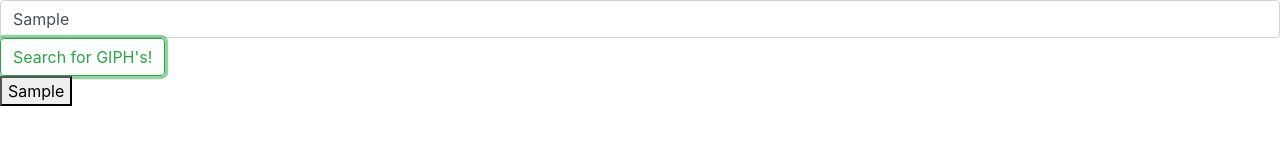
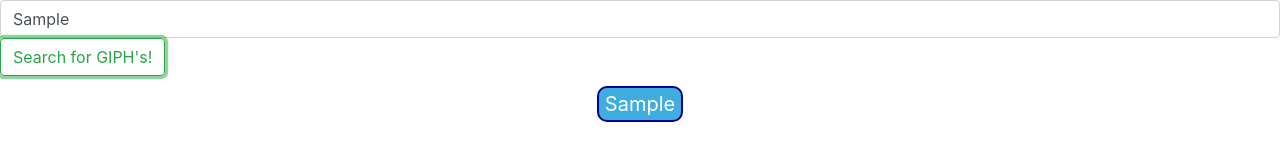
Before and after one commit to Btstark22/giphyapi, a plain HTML site: page index.html in a window 1280 px wide. Both pictures are taken after typing "Sample" into the empty fields and a click on the button "Search for GIPH's!". Drawn offline with nearby package versions, Linux system fonts and the light colour scheme.

Commit message:
silly styling

```diff
--- a/index.html
+++ b/index.html
@@ -12,9 +12,9 @@
 </head>
 
 <body>
-    <input id="input" class="form-control mr-sm-2" type="search" placeholder="Search" aria-label="Search">
+    <input id="input" class="form-control mr-sm-2" type="search" placeholder="Type the GIPHY's you want to see here!" aria-label="Search">
     <button id="addBtn" class="btn btn-outline-success my-2 my-sm-0" type="submit">Search for GIPH's!</button>
-    <div id="newbtn">Hello</div>
+    <div id="newbtn">Ready to Laugh???</div>
     <div class="container"><div id="giph-div" class="row"></div></div>
     <script src="script.js"></script>
 </body>
--- a/script.js
+++ b/script.js
@@ -1,6 +1,5 @@
 let topics = [];
 const apikey = "NA7vL6oTxh01xHHphhmZIVNjvEOo8gWG";
-const newBtn = document.getElementById("new-btn");
 
 //on click run a function that makes a new button
 function click() {
@@ -13,7 +12,6 @@
     for (let i = 0; i < topics.length; i++) {
         const btnEl = document.createElement("button");
         btnEl.classList.add("old-btn");
-        //btnEl.getAttribute.add(topics[i].trim().toLowerCase()) google search for this^ to
         btnEl.innerHTML = topics[i];
         btnDiv.appendChild(btnEl);
         console.log(btnEl);
--- a/style.css
+++ b/style.css
@@ -4,3 +4,19 @@
     border-radius: 10px;
     padding: 5px;
 }
+#newbtn {
+    text-align: center;
+}
+.old-btn {
+    margin: 10px 10px 10px 10px;
+    border-radius: 10px;
+    border: 2px solid darkblue;
+    background: rgb(64, 173, 224);
+    color: white;
+    font-size: 20px;
+
+}
+.old-btn:hover {
+    background-color: darkblue;
+    transition-duration: 0.4s;
+}
```
